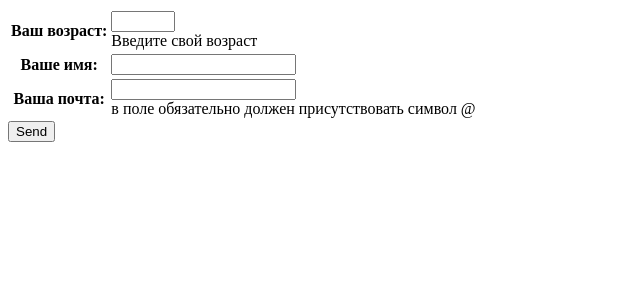
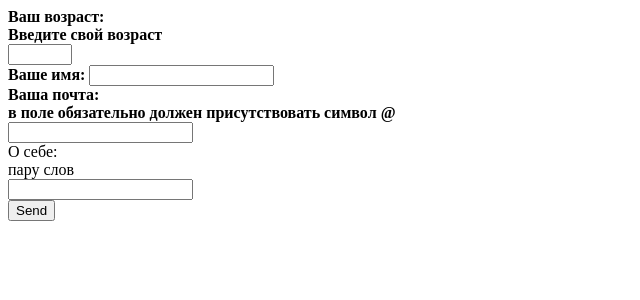
Before and after one commit to MatildosKiller/Django, a Django app: page /form/ in a window 1280 px wide. Shown: the top 300 px of the page, without its empty margins (0-640 px from the left). Run offline with Django 5.2, Linux system fonts and the light colour scheme.

Commit message:
в ручную управляли стилями ошибок полей формы на стороне сервера

```diff
--- a/metanit/hello/forms.py
+++ b/metanit/hello/forms.py
@@ -4,4 +4,8 @@ class UserForm(forms.Form):
     name = forms.CharField(label="Ваше имя",min_length=2, max_length=20)
     age = forms.IntegerField(help_text="Введите свой возраст", label="Ваш возраст",min_value=1, max_value=100)
     email = forms.EmailField(label="Ваша почта", help_text="в поле обязательно должен присутствовать символ @")
+    about = forms.CharField(label="О себе", help_text="пару слов", required=False)
+    required_css_class = "field"
+    error_css_class = "error"
+
     #required=False
--- a/metanit/hello/templates/form.html
+++ b/metanit/hello/templates/form.html
@@ -1,16 +1,46 @@
 <!DOCTYPE html>
 <html>
+
 <head>
     <meta charset="utf-8" />
     <title>METANIT.COM</title>
+    <style>
+        /* .alert{color:rgb(255, 0, 0)}
+        .form-group{margin: 20px 10px;}
+        .form-group input{width:250px;height: 25px;border-radius:3px;} */
+        .field {
+            font-weight: bold;
+        }
+
+        .error {
+            color: red;
+        }
+    </style>
 </head>
+
 <body>
     <form method="POST" novalidate>
         {% csrf_token %}
-    <table>
-        {{ form.as_table }}
-    </table>
-    <input type="submit" value="Send" >
-</form>
+        <table>
+            {{form}}
+        </table>
+        <!-- <div>
+            {% for field in form %}
+            <div class="form-group">
+                {{field.label_tag}}
+                <div>{{field}}</div>
+                {% if field.errors%}
+                {% for error in field.errors %}
+                <div class="alert alert-danger">
+                    {{error}}
+                </div>
+                {% endfor %}
+                {% endif %}
+            </div>
+            {% endfor %}
+            </div> -->
+        <input type="submit" value="Send">
+    </form>
 </body>
+
 </html>
--- a/metanit/hello/views.py
+++ b/metanit/hello/views.py
@@ -23,7 +23,7 @@ def form(request):
             mail = userform.cleaned_data["email"]
             return HttpResponse(f"<h2>Привет, {name}, твой возраст: {age}</h2> мыло - {mail}")
         else:
-            return HttpResponse("Invalid data")
+            return render(request, "form.html", {"form": userform})
 
 
 
```
